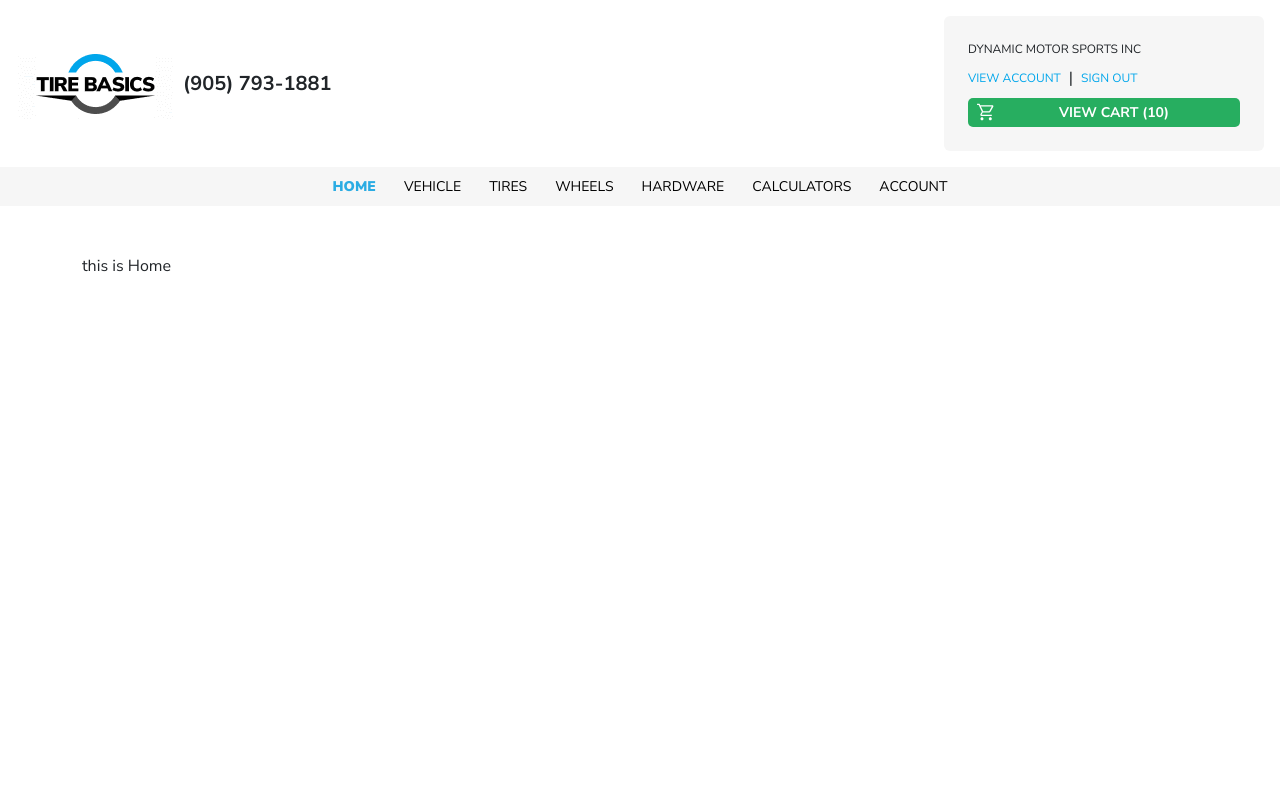
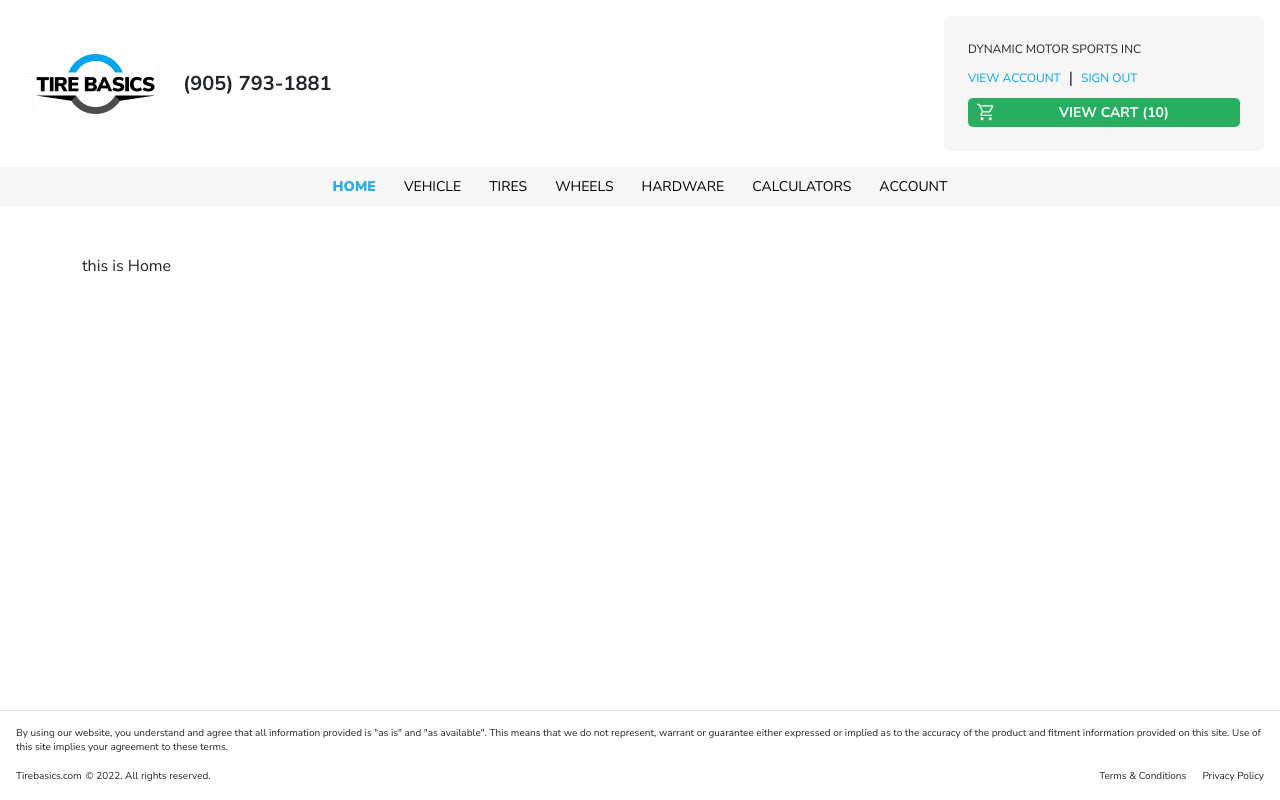
Before and after one commit to andriferry/tire-landingpage, a Vue app: page / in a window 1280 px wide. Built offline with nearby package versions, Linux system fonts and the light colour scheme; the HTML template or start-up script is replaced by a standard one.

Commit message:
add footer

```diff
--- a/src/App.vue
+++ b/src/App.vue
@@ -1,19 +1,36 @@
 <script setup>
 import { RouterLink, RouterView } from 'vue-router'
 import Header from "@/components/Header.vue";
+import Footer from "@/components/Footer.vue";
 </script>
 
 <template>
-  <Header />
+<div class="main">
+   <Header />
 
-  <main class="mt-5">
-      <RouterView />
+  <main class="mt-5 article">
+    <RouterView />
   </main>
 
+  <Footer class="footer" />
+</div>
 </template>
 
 <style scoped>
 body {
   font-family: 'Nunito Sans', sans-serif;
 }
+
+
+.main {
+  display: flex;
+  flex-direction: column;
+  min-height: 100vh;
+}
+
+.article {
+  flex: 1;
+}
+
+
 </style>
--- /dev/null
+++ b/src/components/Footer.vue
@@ -0,0 +1,50 @@
+<script setup>
+
+const date = new Date()
+const openLink = () => {
+  window.open('https://tirebasics.com/')
+};
+</script>
+
+
+<template>
+  <div class="border-top mt-auto w-100">
+    <div class="p-3 w-100 d-flex flex-column gap-3">
+      <p class="mb-0">
+        By using our website, you understand and agree that all information provided is "as is" and "as available". This means that we do not represent, warrant or guarantee either expressed or implied as to the accuracy of the product and fitment information provided on this site.
+        Use of this site implies your agreement to these terms.
+      </p>
+
+      <div class="w-100 d-flex flex-column flex-md-row gap-3 justify-content-between">
+        <div class="d-flex gap-1">
+          <p class="mb-0 anchor" @click="openLink">
+            Tirebasics.com
+          </p>
+          <p class="mb-0">
+             © {{date.getFullYear()}}.   All rights reserved.
+          </p>
+        </div>
+
+        <div class="d-flex flex-column flex-md-row gap-3">
+          <p class="mb-0">
+            Terms & Conditions
+          </p>
+          <p class="mb-0">
+            Privacy Policy
+          </p>
+        </div>
+      </div>
+    </div>
+  </div>
+</template>
+
+<style scoped>
+p {
+  font-size: 10px;
+  font-weight: 500;
+  line-height: 13.64px;
+}
+.anchor {
+  cursor: pointer;
+}
+</style>
```
